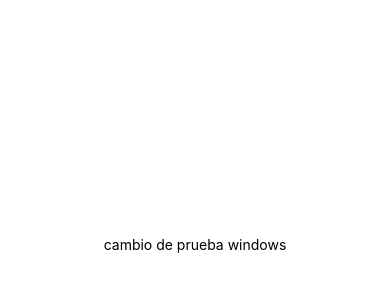
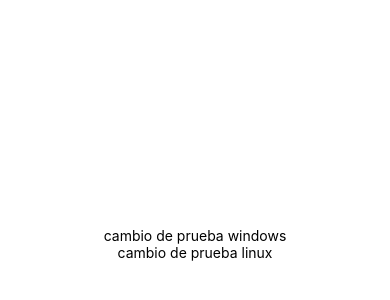
Before and after one commit to SurrenderChaos/tesis, a React Native app in the folder Home_Automation/: screen / in a window 390 px wide. Shown: the part 178-478 px from the top of the page. Built offline with nearby package versions, Linux system fonts and the light colour scheme.

Commit message:
cambio hecho en linux

```diff
--- a/Home_Automation/App.js
+++ b/Home_Automation/App.js
@@ -6,6 +6,7 @@
   return (
     <View style={styles.container}>
       <Text>cambio de prueba windows</Text>
+      <Text>cambio de prueba linux</Text>
       <StatusBar style="auto" />
     </View>
   );
```
